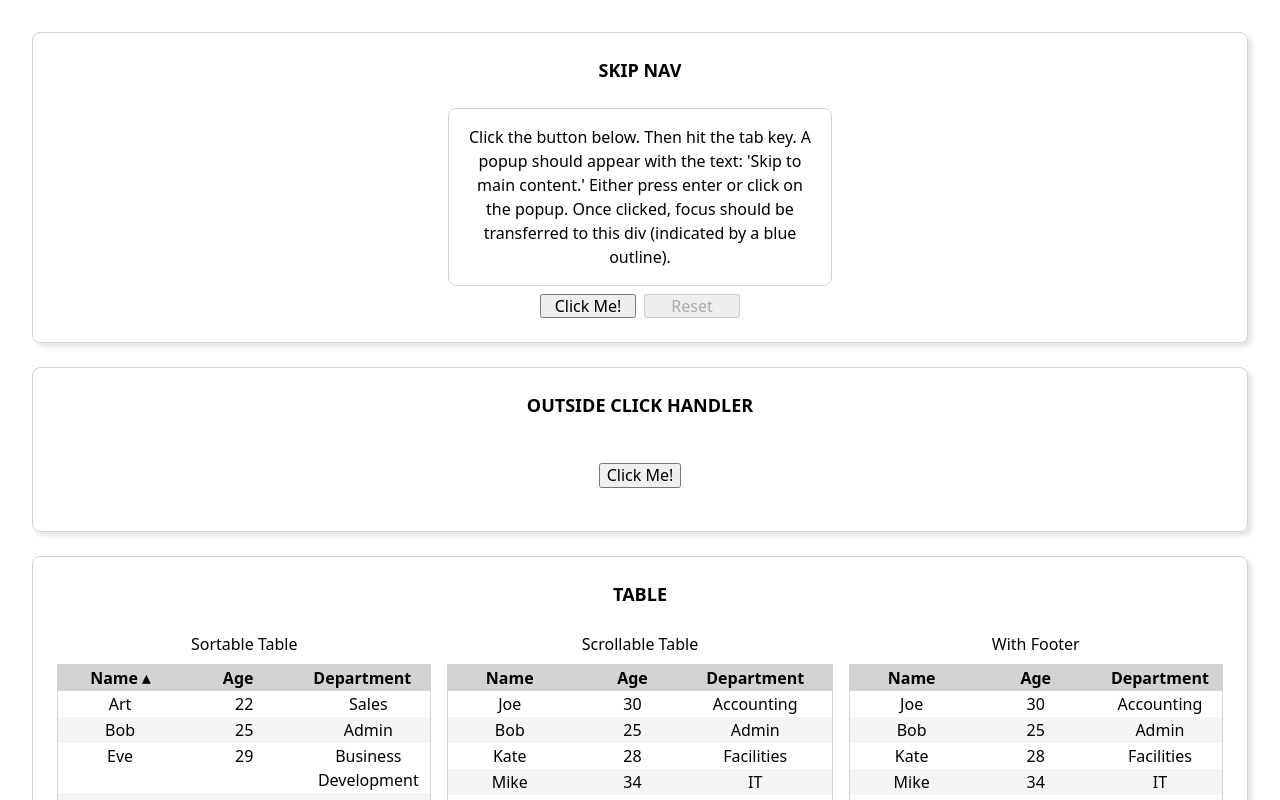
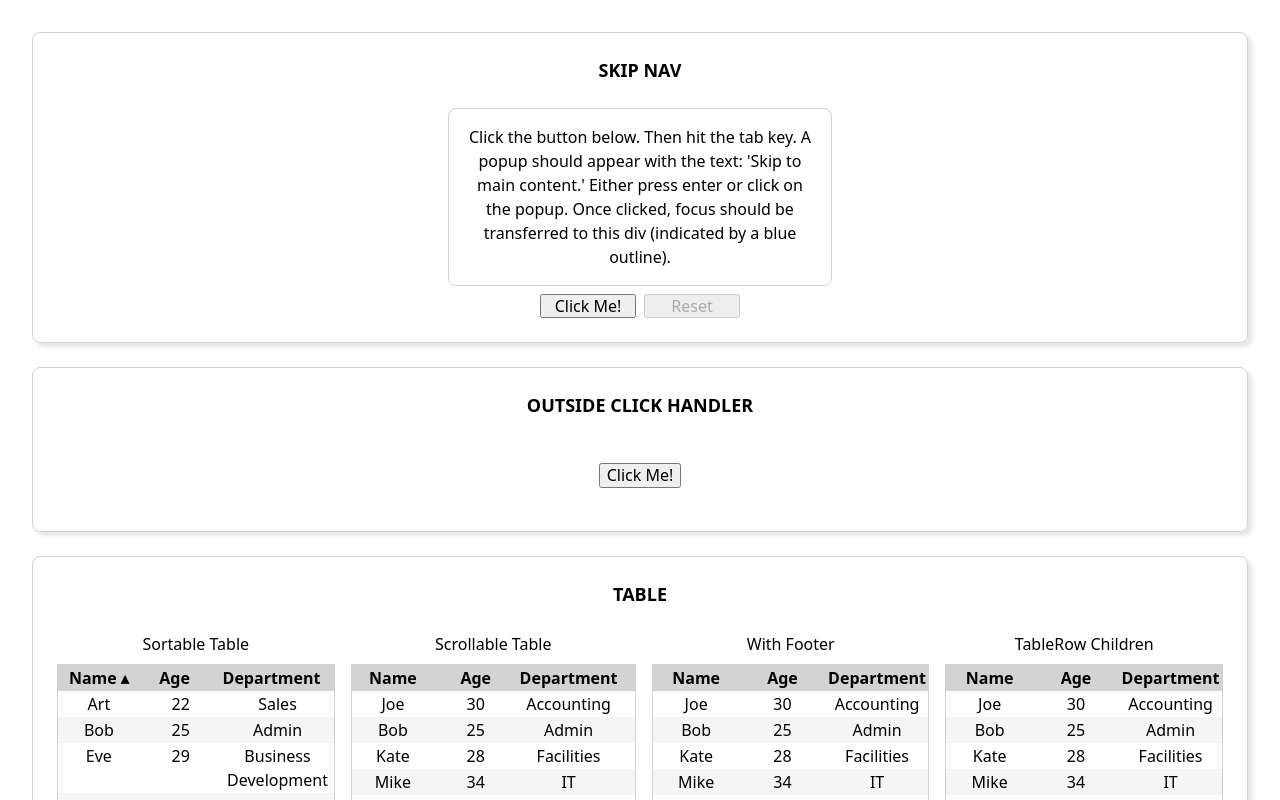
Before and after one commit to josephprado/react-comp-lib, a React (Vite) app: page / in a window 1280 px wide. Shown: the top 800 px of the page. Built offline with nearby package versions, Linux system fonts and the light colour scheme.

Commit message:
Add ability to add children to table row

```diff
--- a/lib/components/table/table-row.tsx
+++ b/lib/components/table/table-row.tsx
@@ -5,29 +5,44 @@ import clsx from 'clsx';
 /**
  * Props for the {@link TableRow} component.
  */
-export interface TableRowProps {
+export type TableRowProps = {
   id?: string | number;
   className?: string;
-  cells: ReactNode[];
   onRowClick?: (event: any, key?: string | number) => void;
-}
+} & (
+  | {
+      cells: ReactNode[];
+      children?: never;
+    }
+  | {
+      children: ReactNode;
+      cells?: never;
+    }
+);
 
 /**
- * A row of a table.
+ * A row of a table. Accepts either
+ *
+ * - `cells`: an array of nodes. Each item  will be automatically wrapped in a `<td>`.
+ * - `children`: rendered as is. Direct children must be wrapped in a `<td>`.
  *
  * @param props {@link TableRowProps}
  * @returns A JSX element.
  */
-export function TableRow({ id, className, cells, onRowClick }: TableRowProps) {
+export function TableRow({
+  id,
+  className,
+  onRowClick,
+  cells,
+  children,
+}: TableRowProps) {
   return (
     <tr
       id={id?.toString()}
       className={clsx(styles.tableRow, className)}
       onClick={onRowClick ? (event) => onRowClick(event, id) : undefined}
     >
-      {cells.map((content, i) => (
-        <td key={i}>{content}</td>
-      ))}
+      {cells?.map((content, i) => <td key={i}>{content}</td>) ?? children}
     </tr>
   );
 }
--- a/src/table-demo/table-demo.module.scss
+++ b/src/table-demo/table-demo.module.scss
@@ -10,7 +10,8 @@
       background-color: lightgray;
     }
 
-    .tableRow:nth-of-type(even) {
+    .tableRow:nth-of-type(even),
+    tr:nth-of-type(even) {
       background-color: whitesmoke;
     }
 
--- a/src/table-demo/table-demo.tsx
+++ b/src/table-demo/table-demo.tsx
@@ -161,6 +161,24 @@ export function TableDemo() {
             />
           </Table>
         </ExampleContainer>
+
+        <ExampleContainer title="TableRow Children">
+          <Table numCols={3} className={styles.table}>
+            <TableHeader<Employee>
+              className={styles.tableHeader}
+              cells={headers}
+            />
+            <TableBody>
+              {data.map(({ name, age, department }) => (
+                <TableRow key={name}>
+                  <td>{name}</td>
+                  <td>{age}</td>
+                  <td>{department}</td>
+                </TableRow>
+              ))}
+            </TableBody>
+          </Table>
+        </ExampleContainer>
       </div>
     </DemoSection>
   );
```
Also changed, not shown: 1 other file (tests, documents, lock files or other folders).
